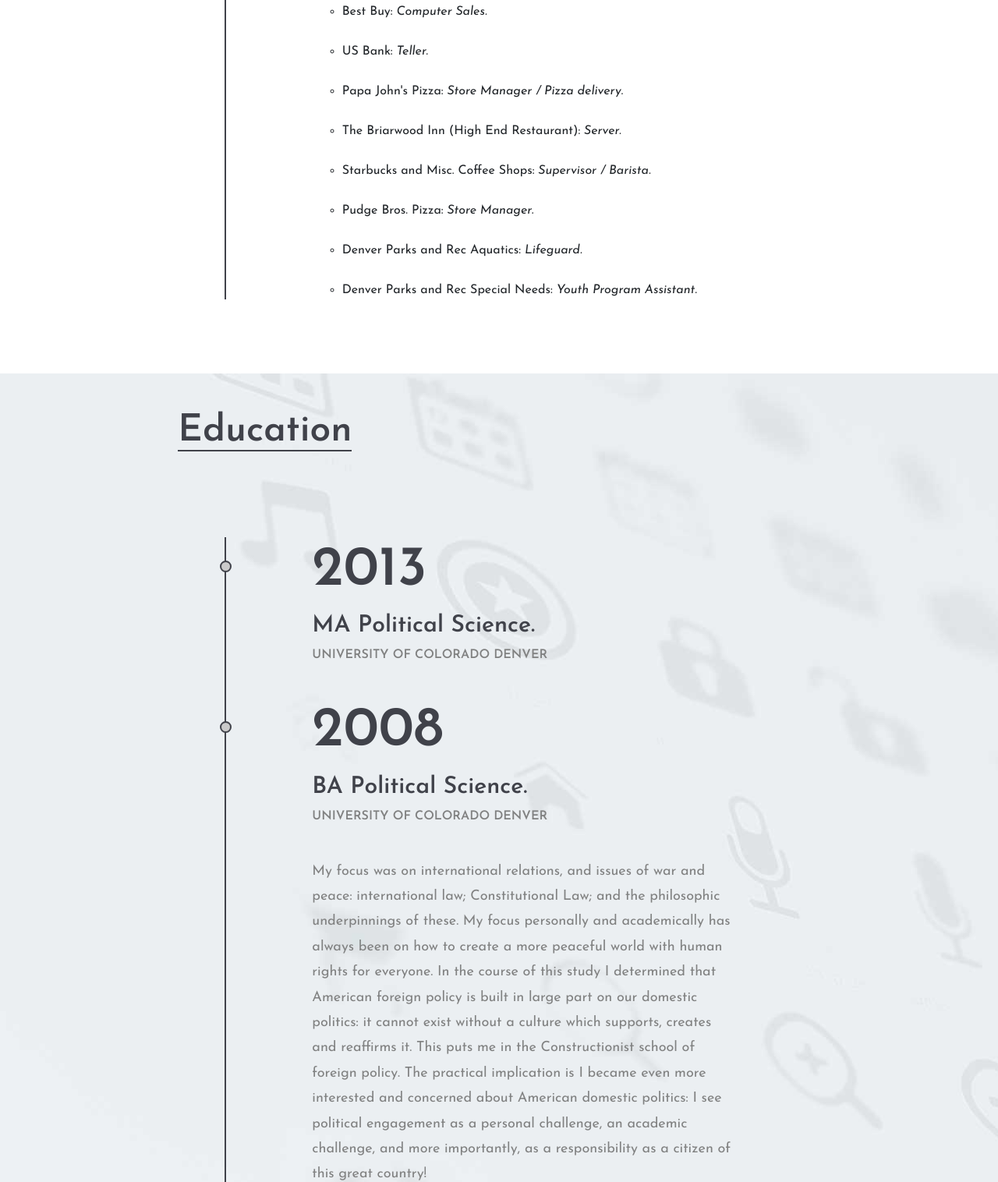
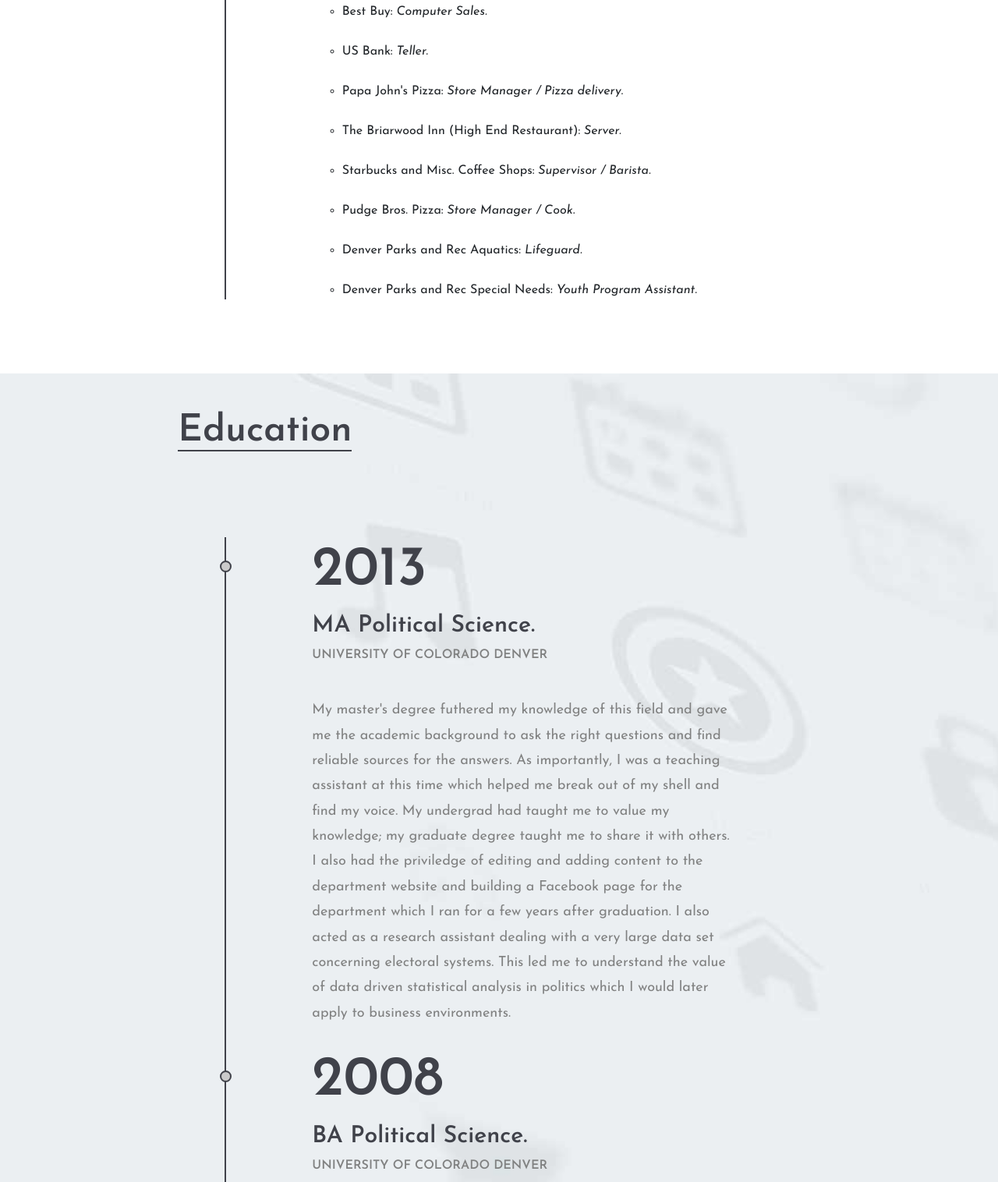
Before and after one commit to davidbrigham/davidbrigham.github.io, a plain HTML site: page index.html in a window 1280 px wide. Shown: the part 4454-5970 px from the top of the page at 78% size. Drawn offline with Linux system fonts and the light colour scheme.

Commit message:
add content below MA degree

```diff
--- a/index.html
+++ b/index.html
@@ -194,7 +194,7 @@
 									<li>Papa John's Pizza:<i> Store Manager / Pizza delivery.</i></li>
 									<li>The Briarwood Inn (High End Restaurant):<i> Server.</i></li>
 									<li>Starbucks and Misc. Coffee Shops:<i> Supervisor / Barista.</i></li>
-									<li>Pudge Bros. Pizza:<i> Store Manager.</i></li>
+									<li>Pudge Bros. Pizza:<i> Store Manager / Cook.</i></li>
 									<li>Denver Parks and Rec Aquatics:<i> Lifeguard.</i></li>
 									<li>Denver Parks and Rec Special Needs:<i> Youth Program Assistant.</i></li>
 								</ul>
@@ -220,7 +220,7 @@
 							<h2>2013</h2>
 							<h3>MA Political Science.</h3>
 							<h4>University of Colorado Denver</h4>
-							<p></p>
+							<p>My master's degree futhered my knowledge of this field and gave me the academic background to ask the right questions and find reliable sources for the answers.  As importantly, I was a teaching assistant at this time which helped me break out of my shell and find my voice.  My undergrad had taught me to value my knowledge; my graduate degree taught me to share it with others.  I also had the priviledge of editing and adding content to the department website and building a Facebook page for the department which I ran for a few years after graduation.  I also acted as a research assistant dealing with a very large data set concerning electoral systems. This led me to understand the value of data driven statistical analysis in politics which I would later apply to business environments.</p>
 						</li>
 						<li>
 							<h2>2008</h2>
```
